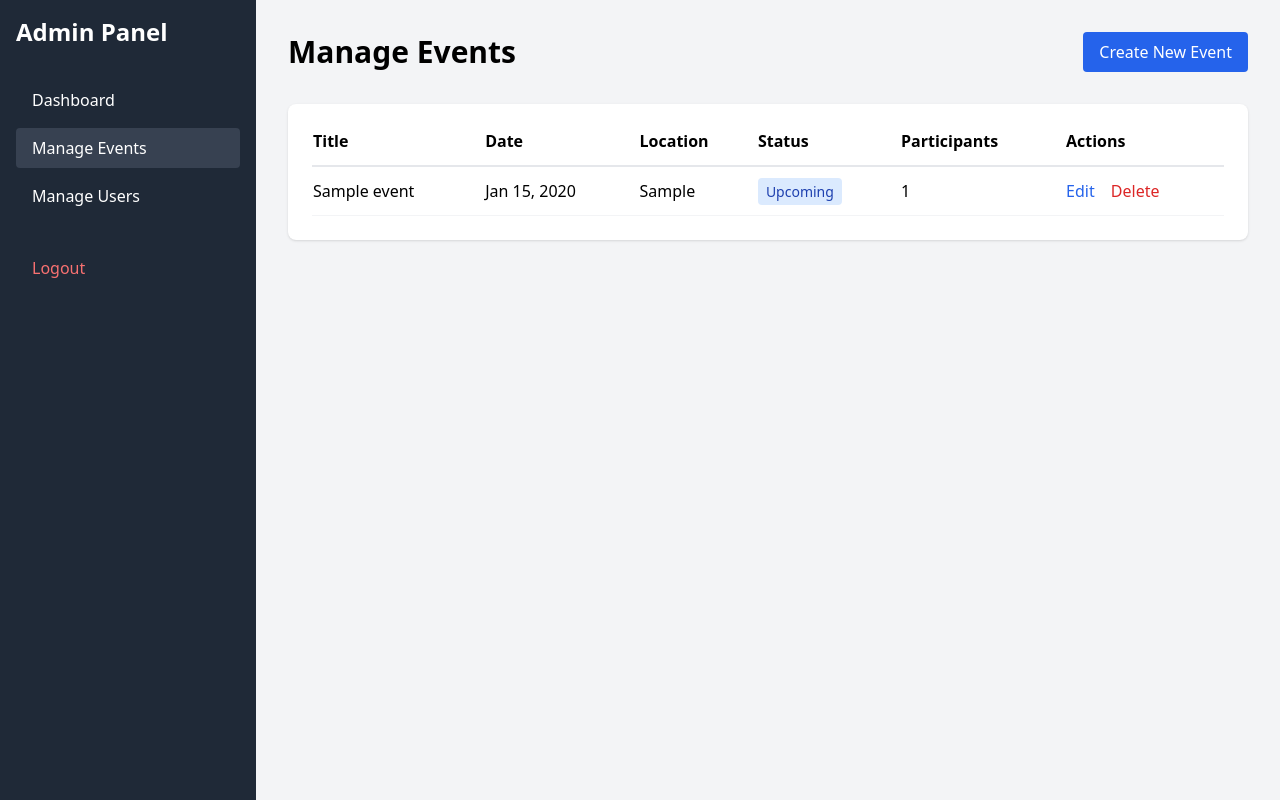
After one commit to igizchuck43/events_ms, a PHP site: page /admin/events.php in a window 1280 px wide. The commit adds this page. Run offline with PHP 8.4, Linux system fonts and the light colour scheme; the visitor is signed in with stand-in values (Sample User, id 1); tables that the repository leaves empty hold one stand-in row (values such as "Sample post"); some libraries are stand-ins or nearby versions.

Commit message:
initial commit

```diff
--- /dev/null
+++ b/admin/events.php
@@ -0,0 +1,245 @@
+<?php
+require_once '../includes/auth.php';
+require_once '../config/database.php';
+require_once '../includes/event.php';
+
+// Ensure only admin users can access
+session_start();
+if (!isset($_SESSION['user_id']) || !isset($_SESSION['is_admin']) || !$_SESSION['is_admin']) {
+    header('Location: ../index.php');
+    exit();
+}
+
+// Initialize database connection
+$database = new Database();
+$db = $database->getConnection();
+$event = new Event($db);
+
+// Handle event actions (create, update, delete)
+if ($_SERVER['REQUEST_METHOD'] === 'POST') {
+    if (isset($_POST['action'])) {
+        if ($_POST['action'] === 'delete' && isset($_POST['event_id'])) {
+            $event->deleteEvent($_POST['event_id']);
+        } elseif (in_array($_POST['action'], ['create', 'update'])) {
+            $eventData = [
+                'title' => $_POST['title'],
+                'description' => $_POST['description'],
+                'event_date' => $_POST['event_date'],
+                'location' => $_POST['location'],
+                'max_participants' => $_POST['max_participants'],
+                'status' => $_POST['status'] ?? 'upcoming'
+            ];
+
+            if ($_POST['action'] === 'create') {
+                $eventData['created_by'] = $_SESSION['user_id'];
+                $event->createEvent($eventData);
+            } else {
+                $event->updateEvent($_POST['event_id'], $eventData);
+            }
+        }
+
+        header('Location: events.php');
+        exit();
+    }
+}
+
+// Get all events
+$query = "SELECT * FROM events ORDER BY created_at DESC";
+$stmt = $db->prepare($query);
+$stmt->execute();
+$events = $stmt->fetchAll();
+?>
+
+<!DOCTYPE html>
+<html lang="en">
+<head>
+    <meta charset="UTF-8">
+    <meta name="viewport" content="width=device-width, initial-scale=1.0">
+    <title>Manage Events - Events Management System</title>
+    <script src="https://cdn.tailwindcss.com"></script>
+</head>
+<body class="bg-gray-100">
+    <div class="flex h-screen">
+        <!-- Sidebar -->
+        <div class="w-64 bg-gray-800 text-white p-4">
+            <div class="text-2xl font-bold mb-8">Admin Panel</div>
+            <nav>
+                <a href="dashboard.php" class="block py-2 px-4 hover:bg-gray-700 rounded mb-2">Dashboard</a>
+                <a href="events.php" class="block py-2 px-4 bg-gray-700 rounded mb-2">Manage Events</a>
+                <a href="users.php" class="block py-2 px-4 hover:bg-gray-700 rounded mb-2">Manage Users</a>
+                <a href="../logout.php" class="block py-2 px-4 hover:bg-gray-700 rounded mt-8 text-red-400">Logout</a>
+            </nav>
+        </div>
+
+        <!-- Main Content -->
+        <div class="flex-1 p-8 overflow-y-auto">
+            <div class="flex justify-between items-center mb-8">
+                <h1 class="text-3xl font-bold">Manage Events</h1>
+                <button onclick="document.getElementById('createEventModal').classList.remove('hidden')"
+                        class="bg-blue-600 text-white px-4 py-2 rounded hover:bg-blue-700">
+                    Create New Event
+                </button>
+            </div>
+
+            <!-- Events Table -->
+            <div class="bg-white rounded-lg shadow p-6">
+                <table class="w-full">
+                    <thead>
+                        <tr class="text-left border-b-2 border-gray-200">
+                            <th class="pb-3">Title</th>
+                            <th class="pb-3">Date</th>
+                            <th class="pb-3">Location</th>
+                            <th class="pb-3">Status</th>
+                            <th class="pb-3">Participants</th>
+                            <th class="pb-3">Actions</th>
+                        </tr>
+                    </thead>
+                    <tbody>
+                        <?php foreach ($events as $evt): ?>
+                        <tr class="border-b border-gray-100">
+                            <td class="py-3"><?php echo htmlspecialchars($evt['title']); ?></td>
+                            <td class="py-3"><?php echo date('M d, Y', strtotime($evt['event_date'])); ?></td>
+                            <td class="py-3"><?php echo htmlspecialchars($evt['location']); ?></td>
+                            <td class="py-3">
+                                <span class="px-2 py-1 rounded text-sm <?php
+                                    echo match($evt['status']) {
+                                        'upcoming' => 'bg-blue-100 text-blue-800',
+                                        'ongoing' => 'bg-green-100 text-green-800',
+                                        'completed' => 'bg-gray-100 text-gray-800'
+                                    };
+                                ?>">
+                                    <?php echo ucfirst($evt['status']); ?>
+                                </span>
+                            </td>
+                            <td class="py-3"><?php echo $evt['max_participants']; ?></td>
+                            <td class="py-3">
+                                <button onclick="editEvent(<?php echo htmlspecialchars(json_encode($evt)); ?>)"
+                                        class="text-blue-600 hover:text-blue-800 mr-3">Edit</button>
+                                <form method="POST" class="inline-block">
+                                    <input type="hidden" name="event_id" value="<?php echo $evt['id']; ?>">
+                                    <input type="hidden" name="action" value="delete">
+                                    <button type="submit"
+                                            class="text-red-600 hover:text-red-800"
+                                            onclick="return confirm('Are you sure you want to delete this event?')">
+                                        Delete
+                                    </button>
+                                </form>
+                            </td>
+                        </tr>
+                        <?php endforeach; ?>
+                    </tbody>
+                </table>
+            </div>
+        </div>
+    </div>
+
+    <!-- Create Event Modal -->
+    <div id="createEventModal" class="hidden fixed inset-0 bg-gray-600 bg-opacity-50 overflow-y-auto h-full w-full">
+        <div class="relative top-20 mx-auto p-5 border w-96 shadow-lg rounded-md bg-white">
+            <div class="mt-3">
+                <h3 class="text-lg font-bold mb-4">Create New Event</h3>
+                <form method="POST">
+                    <input type="hidden" name="action" value="create">
+                    <div class="mb-4">
+                        <label class="block text-gray-700 text-sm font-bold mb-2">Title</label>
+                        <input type="text" name="title" required
+                               class="shadow appearance-none border rounded w-full py-2 px-3 text-gray-700 leading-tight focus:outline-none focus:shadow-outline">
+                    </div>
+                    <div class="mb-4">
+                        <label class="block text-gray-700 text-sm font-bold mb-2">Description</label>
+                        <textarea name="description" required
+                                  class="shadow appearance-none border rounded w-full py-2 px-3 text-gray-700 leading-tight focus:outline-none focus:shadow-outline"></textarea>
+                    </div>
+                    <div class="mb-4">
+                        <label class="block text-gray-700 text-sm font-bold mb-2">Date</label>
+                        <input type="datetime-local" name="event_date" required
+                               class="shadow appearance-none border rounded w-full py-2 px-3 text-gray-700 leading-tight focus:outline-none focus:shadow-outline">
+                    </div>
+                    <div class="mb-4">
+                        <label class="block text-gray-700 text-sm font-bold mb-2">Location</label>
+                        <input type="text" name="location" required
+                               class="shadow appearance-none border rounded w-full py-2 px-3 text-gray-700 leading-tight focus:outline-none focus:shadow-outline">
+                    </div>
+                    <div class="mb-4">
+                        <label class="block text-gray-700 text-sm font-bold mb-2">Max Participants</label>
+                        <input type="number" name="max_participants" required min="1"
+                               class="shadow appearance-none border rounded w-full py-2 px-3 text-gray-700 leading-tight focus:outline-none focus:shadow-outline">
+                    </div>
+                    <div class="flex justify-end">
+                        <button type="button" onclick="document.getElementById('createEventModal').classList.add('hidden')"
+                                class="bg-gray-500 text-white px-4 py-2 rounded mr-2 hover:bg-gray-600">Cancel</button>
+                        <button type="submit"
+                                class="bg-blue-600 text-white px-4 py-2 rounded hover:bg-blue-700">Create</button>
+                    </div>
+                </form>
+            </div>
+        </div>
+    </div>
+
+    <!-- Edit Event Modal -->
+    <div id="editEventModal" class="hidden fixed inset-0 bg-gray-600 bg-opacity-50 overflow-y-auto h-full w-full">
+        <div class="relative top-20 mx-auto p-5 border w-96 shadow-lg rounded-md bg-white">
+            <div class="mt-3">
+                <h3 class="text-lg font-bold mb-4">Edit Event</h3>
+                <form method="POST" id="editEventForm">
+                    <input type="hidden" name="action" value="update">
+                    <input type="hidden" name="event_id" id="edit_event_id">
+                    <div class="mb-4">
+                        <label class="block text-gray-700 text-sm font-bold mb-2">Title</label>
+                        <input type="text" name="title" id="edit_title" required
+                               class="shadow appearance-none border rounded w-full py-2 px-3 text-gray-700 leading-tight focus:outline-none focus:shadow-outline">
+                    </div>
+                    <div class="mb-4">
+                        <label class="block text-gray-700 text-sm font-bold mb-2">Description</label>
+                        <textarea name="description" id="edit_description" required
+                                  class="shadow appearance-none border rounded w-full py-2 px-3 text-gray-700 leading-tight focus:outline-none focus:shadow-outline"></textarea>
+                    </div>
+                    <div class="mb-4">
+                        <label class="block text-gray-700 text-sm font-bold mb-2">Date</label>
+                        <input type="datetime-local" name="event_date" id="edit_event_date" required
+                               class="shadow appearance-none border rounded w-full py-2 px-3 text-gray-700 leading-tight focus:outline-none focus:shadow-outline">
+                    </div>
+                    <div class="mb-4">
+                        <label class="block text-gray-700 text-sm font-bold mb-2">Location</label>
+                        <input type="text" name="location" id="edit_location" required
+                               class="shadow appearance-none border rounded w-full py-2 px-3 text-gray-700 leading-tight focus:outline-none focus:shadow-outline">
+                    </div>
+                    <div class="mb-4">
+                        <label class="block text-gray-700 text-sm font-bold mb-2">Max Participants</label>
+                        <input type="number" name="max_participants" id="edit_max_participants" required min="1"
+                               class="shadow appearance-none border rounded w-full py-2 px-3 text-gray-700 leading-tight focus:outline-none focus:shadow-outline">
+                    </div>
+                    <div class="mb-4">
+                        <label class="block text-gray-700 text-sm font-bold mb-2">Status</label>
+                        <select name="status" id="edit_status" required
+                                class="shadow appearance-none border rounded w-full py-2 px-3 text-gray-700 leading-tight focus:outline-none focus:shadow-outline">
+                            <option value="upcoming">Upcoming</option>
+                            <option value="ongoing">Ongoing</option>
+                            <option value="completed">Completed</option>
+                        </select>
+                    </div>
+                    <div class="flex justify-end">
+                        <button type="button" onclick="document.getElementById('editEventModal').classList.add('hidden')"
+                                class="bg-gray-500 text-white px-4 py-2 rounded mr-2 hover:bg-gray-600">Cancel</button>
+                        <button type="submit"
+                                class="bg-blue-600 text-white px-4 py-2 rounded hover:bg-blue-700">Update</button>
+                    </div>
+                </form>
+            </div>
+        </div>
+    </div>
+
+    <script>
+    function editEvent(event) {
+        document.getElementById('edit_event_id').value = event.id;
+        document.getElementById('edit_title').value = event.title;
+        document.getElementById('edit_description').value = event.description;
+        document.getElementById('edit_event_date').value = event.event_date.slice(0, 16);
+        document.getElementById('edit_location').value = event.location;
+        document.getElementById('edit_max_participants').value = event.max_participants;
+        document.getElementById('edit_status').value = event.status;
+        document.getElementById('editEventModal').classList.remove('hidden');
+    }
+    </script>
+</body>
+</html>
--- a/config/database.php
+++ b/config/database.php
@@ -8,20 +8,25 @@ class Database {
     public $conn;
 
     public function getConnection() {
-        $this->conn = null;
+        if ($this->conn !== null) {
+            return $this->conn;
+        }
 
         try {
             $this->conn = new PDO(
-                "mysql:host=" . $this->host . ";dbname=" . $this->db_name,
+                "mysql:host=" . $this->host . ";dbname=" . $this->db_name . ";charset=utf8mb4",
                 $this->username,
-                $this->password
+                $this->password,
+                array(
+                    PDO::ATTR_ERRMODE => PDO::ERRMODE_EXCEPTION,
+                    PDO::ATTR_DEFAULT_FETCH_MODE => PDO::FETCH_ASSOC,
+                    PDO::ATTR_EMULATE_PREPARES => false
+                )
             );
-            $this->conn->setAttribute(PDO::ATTR_ERRMODE, PDO::ERRMODE_EXCEPTION);
-            $this->conn->setAttribute(PDO::ATTR_DEFAULT_FETCH_MODE, PDO::FETCH_ASSOC);
+            return $this->conn;
         } catch(PDOException $e) {
-            echo "Connection Error: " . $e->getMessage();
+            error_log("Database Connection Error: " . $e->getMessage());
+            throw new Exception("Failed to connect to database. Please try again later.");
         }
-
-        return $this->conn;
     }
 }
--- a/includes/event.php
+++ b/includes/event.php
@@ -86,19 +86,45 @@ class Event {
     }
 
     public function registerUser($event_id, $user_id) {
-        // Check if event has available slots
-        $event = $this->getById($event_id);
-        if($event['current_participants'] >= $event['max_participants']) {
+        if (!is_numeric($event_id) || !is_numeric($user_id)) {
             return false;
         }
 
-        $query = "INSERT INTO event_registrations (event_id, user_id) VALUES (:event_id, :user_id)";
-        $stmt = $this->conn->prepare($query);
+        try {
+            // Check if event exists and is upcoming
+            $event = $this->getById($event_id);
+            if (!$event || $event['status'] !== 'upcoming') {
+                return false;
+            }
 
-        $stmt->bindParam(":event_id", $event_id);
-        $stmt->bindParam(":user_id", $user_id);
+            // Check if event has available slots
+            if ($event['current_participants'] >= $event['max_participants']) {
+                return false;
+            }
 
-        return $stmt->execute();
+            // Check if user is already registered
+            $check_query = "SELECT COUNT(*) as count FROM event_registrations WHERE event_id = :event_id AND user_id = :user_id";
+            $check_stmt = $this->conn->prepare($check_query);
+            $check_stmt->bindParam(":event_id", $event_id);
+            $check_stmt->bindParam(":user_id", $user_id);
+            $check_stmt->execute();
+            $result = $check_stmt->fetch();
+
+            if ($result['count'] > 0) {
+                return false;
+            }
+
+            // Register user for the event
+            $query = "INSERT INTO event_registrations (event_id, user_id) VALUES (:event_id, :user_id)";
+            $stmt = $this->conn->prepare($query);
+            $stmt->bindParam(":event_id", $event_id);
+            $stmt->bindParam(":user_id", $user_id);
+
+            return $stmt->execute();
+        } catch (PDOException $e) {
+            error_log("Error registering user for event: " . $e->getMessage());
+            return false;
+        }
     }
 
     public function getParticipants($event_id) {
@@ -130,4 +156,35 @@ class Event {
 
         return $stmt->fetchAll();
     }
+
+    public function getTotalEvents() {
+        $query = "SELECT COUNT(*) as total FROM events";
+        $stmt = $this->conn->prepare($query);
+        $stmt->execute();
+        $result = $stmt->fetch();
+        return $result['total'];
+    }
+
+    public function getEventsByStatus($status) {
+        $query = "SELECT COUNT(*) as total FROM events WHERE status = :status";
+        $stmt = $this->conn->prepare($query);
+        $stmt->bindParam(":status", $status);
+        $stmt->execute();
+        $result = $stmt->fetch();
+        return $result['total'];
+    }
+
+    public function getLatestEvents($limit = 5) {
+        $query = "SELECT e.*, u.username as creator_name,
+                  (SELECT COUNT(*) FROM event_registrations WHERE event_id = e.id) as current_participants
+                  FROM events e
+                  LEFT JOIN users u ON e.created_by = u.id
+                  ORDER BY e.created_at DESC LIMIT :limit";
+
+        $stmt = $this->conn->prepare($query);
+        $stmt->bindParam(":limit", $limit, PDO::PARAM_INT);
+        $stmt->execute();
+
+        return $stmt->fetchAll();
+    }
 }
```
Also changed, not shown: admin/dashboard.php (added, +122 -0 lines), admin/users.php (added, +126 -0 lines).
